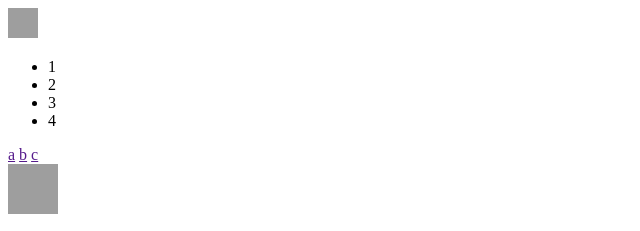
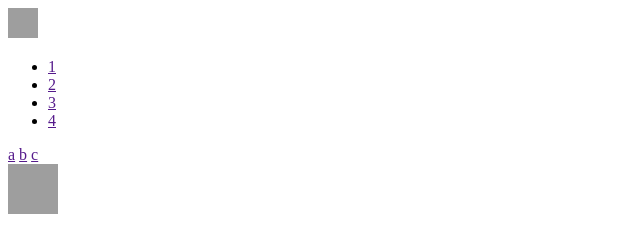
Before and after one commit to AmramAnanyan/html-semantic-structura, a plain HTML site: page index.html in a window 1280 px wide. Shown: the top 231 px of the page, 0-640 px from the left. Drawn offline with Linux system fonts and the light colour scheme; grey boxes are pictures that could not be loaded.

Commit message:
fix nav menu

```diff
--- a/index.html
+++ b/index.html
@@ -11,10 +11,10 @@
       <img src="./1.png" alt="tree" width="30" height="30" />
       <nav>
         <ul>
-          <li>1</li>
-          <li>2</li>
-          <li>3</li>
-          <li>4</li>
+          <li><a href="">1</a></li>
+          <li><a href="">2</a></li>
+          <li><a href="">3</a></li>
+          <li><a href="">4</a></li>
         </ul>
       </nav>
     </header>
```
